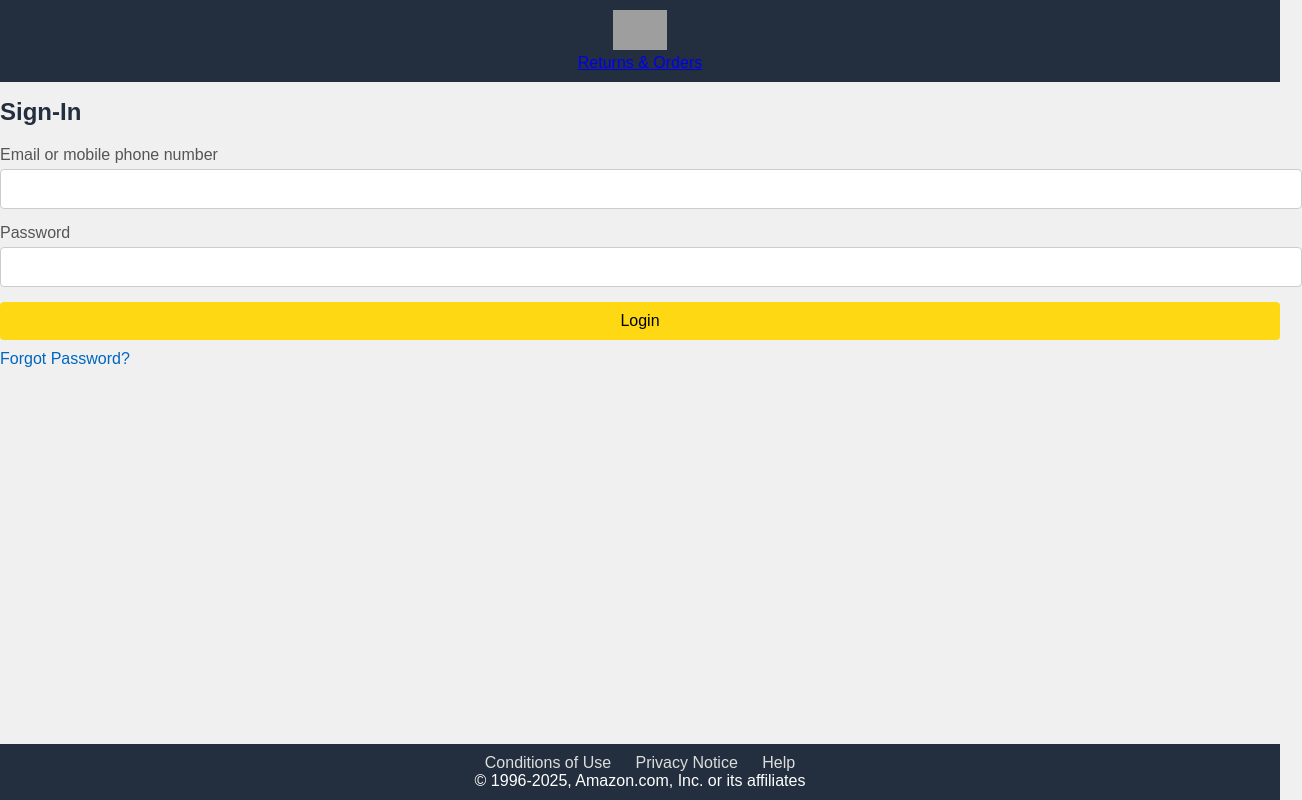
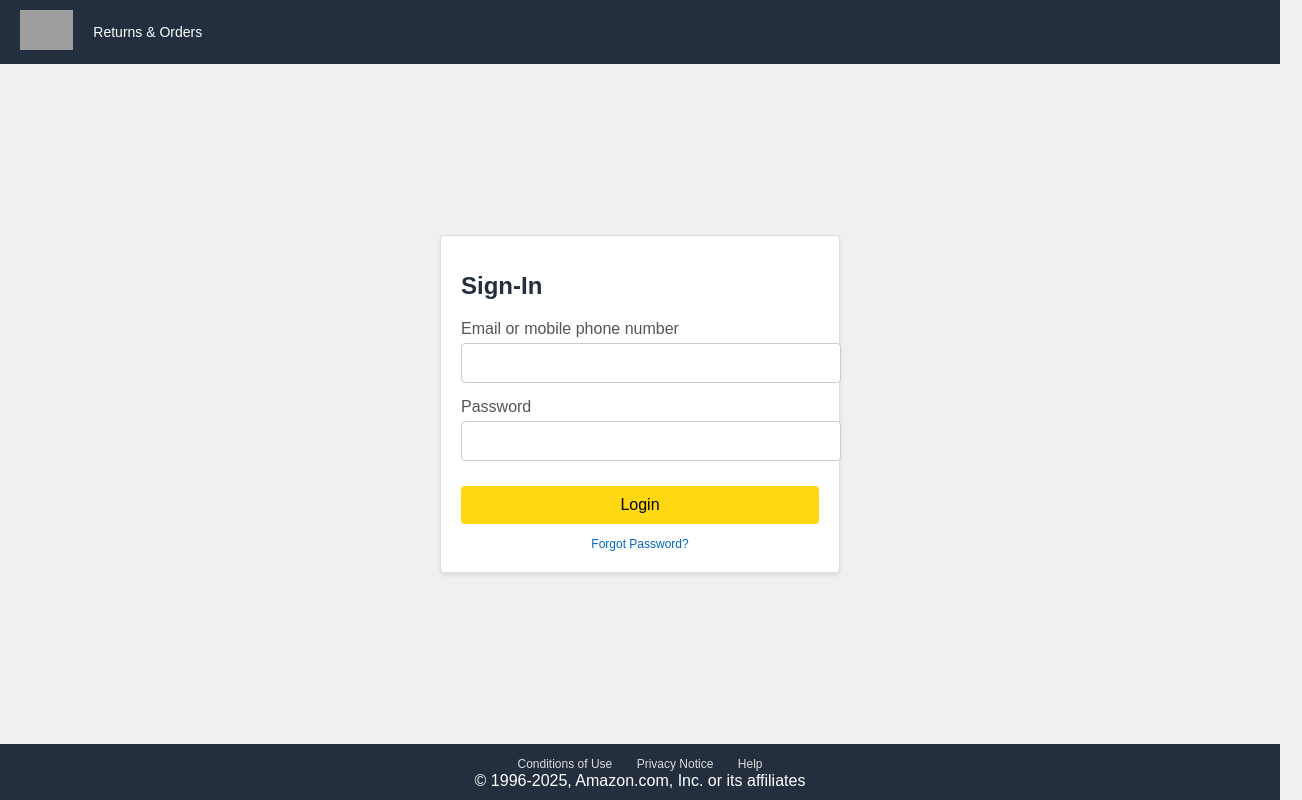
Before and after one commit to La7ir69/amazn, a website: page public/index.html in a window 1280 px wide. Shown: the whole page, 1302 px wide, since content can reach past the window. Drawn offline with nearby package versions, Linux system fonts and the light colour scheme; grey boxes are pictures that could not be loaded.

Commit message:
Update styles.css

```diff
--- a/public/styles.css
+++ b/public/styles.css
@@ -10,15 +10,33 @@ body {
 
 .header {
     background-color: #232f3e;
-    padding: 10px;
-    text-align: center;
+    padding: 10px 20px;
+    display: flex;
+    justify-content: space-between;
+    align-items: center;
 }
 
-.logo img {
+.header-content {
+    display: flex;
+    align-items: center;
+}
+
+.logo .amazon-logo {
     height: 40px;
 }
 
-.container {
+.nav-right a {
+    color: white;
+    text-decoration: none;
+    margin-left: 20px;
+    font-size: 14px;
+}
+
+.nav-right a:hover {
+    text-decoration: underline;
+}
+
+.main-container {
     flex: 1;
     display: flex;
     justify-content: center;
@@ -26,9 +44,17 @@ body {
     padding: 20px;
 }
 
-.wide-container {
+.login-container, .step-container {
     width: 100%;
-    max-width: 600px;
+    max-width: 400px;
+}
+
+.login-box {
+    background-color: white;
+    padding: 20px;
+    border: 1px solid #ddd;
+    border-radius: 4px;
+    box-shadow: 0 2px 4px rgba(0, 0, 0, 0.1);
 }
 
 .form-title {
@@ -80,6 +106,7 @@ body {
     cursor: pointer;
     border-radius: 4px;
     width: 100%;
+    margin-top: 10px;
 }
 
 .continue-btn:hover {
@@ -93,11 +120,13 @@ body {
 
 .help-section {
     margin-top: 10px;
+    text-align: center;
 }
 
 .help-link {
     color: #0066c0;
     text-decoration: none;
+    font-size: 12px;
 }
 
 .help-link:hover {
@@ -116,8 +145,41 @@ body {
     color: #ddd;
     margin: 0 10px;
     text-decoration: none;
+    font-size: 12px;
 }
 
 .footer-links a:hover {
     text-decoration: underline;
 }
+
+.wide-container {
+    max-width: 600px;
+}
+
+.hero-section {
+    text-align: center;
+    margin-bottom: 20px;
+}
+
+.hero-image {
+    width: 100%;
+    max-width: 1200px;
+}
+
+.hero-overlay {
+    position: absolute;
+    top: 50%;
+    left: 50%;
+    transform: translate(-50%, -50%);
+    color: white;
+    text-align: center;
+}
+
+.hero-title {
+    font-size: 36px;
+    margin-bottom: 10px;
+}
+
+.hero-subtitle {
+    font-size: 18px;
+}
```
